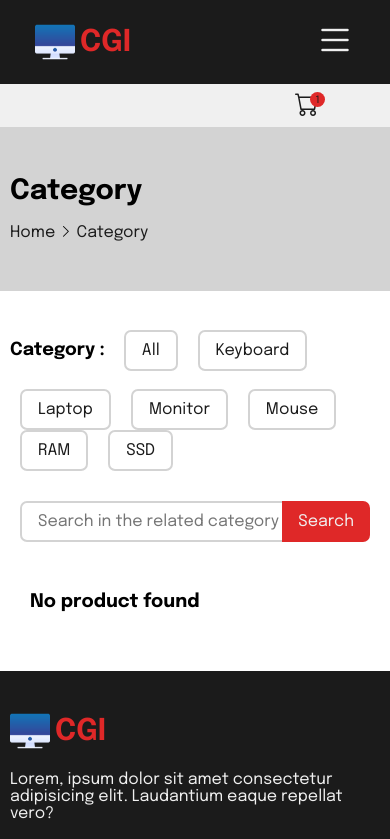
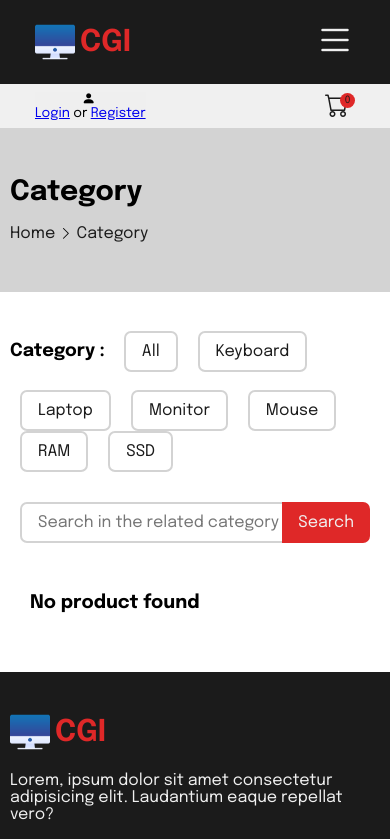
Before and after one commit to muhduzairmf/cgi-gadget-store, a plain HTML site: page category.html in a window 390 px wide. Shown: the top 839 px of the page. Drawn offline with nearby package versions, Linux system fonts and the light colour scheme.

Commit message:
Update cart container UI

```diff
--- a/category.html
+++ b/category.html
@@ -49,12 +49,24 @@
 
         <!-- cart container -->
         <section class="cart-container">
-            <a class="cart" href="#">
+            <a class="cart" href="cart.html">
                 <i class="bi bi-cart"></i>&nbsp;
                 <div class="no-addedtocart">
-                    <span>1</span>
+                    <span>0</span>
                 </div>
             </a>
+            <button href="#" class="user">
+                <i class="bi bi-person-fill"></i>&nbsp;
+                <div class="user-menu">
+                    <div class="user-menu-container">
+                        <a href="login.html" class="user-menu-child">Login</a>
+                        <span class="or">or</span>
+                        <a href="register.html" class="user-menu-child"
+                            >Register</a
+                        >
+                    </div>
+                </div>
+            </button>
         </section>
 
         <!-- header -->
--- a/styles/category.css
+++ b/styles/category.css
@@ -525,6 +525,10 @@ footer {
         font-size: 18px;
     }
 
+    .cart-container {
+        padding: 8px 35px;
+    }
+
     .searchbox-form {
         padding: 0;
     }
--- a/styles/product.css
+++ b/styles/product.css
@@ -693,6 +693,10 @@ footer {
         font-size: 18px;
     }
 
+    .cart-container {
+        padding: 8px 35px;
+    }
+
     .product-images-collection {
         display: grid;
         grid-template-columns: 1fr;
```
Also changed, not shown: product.html (+14 -2 lines).
